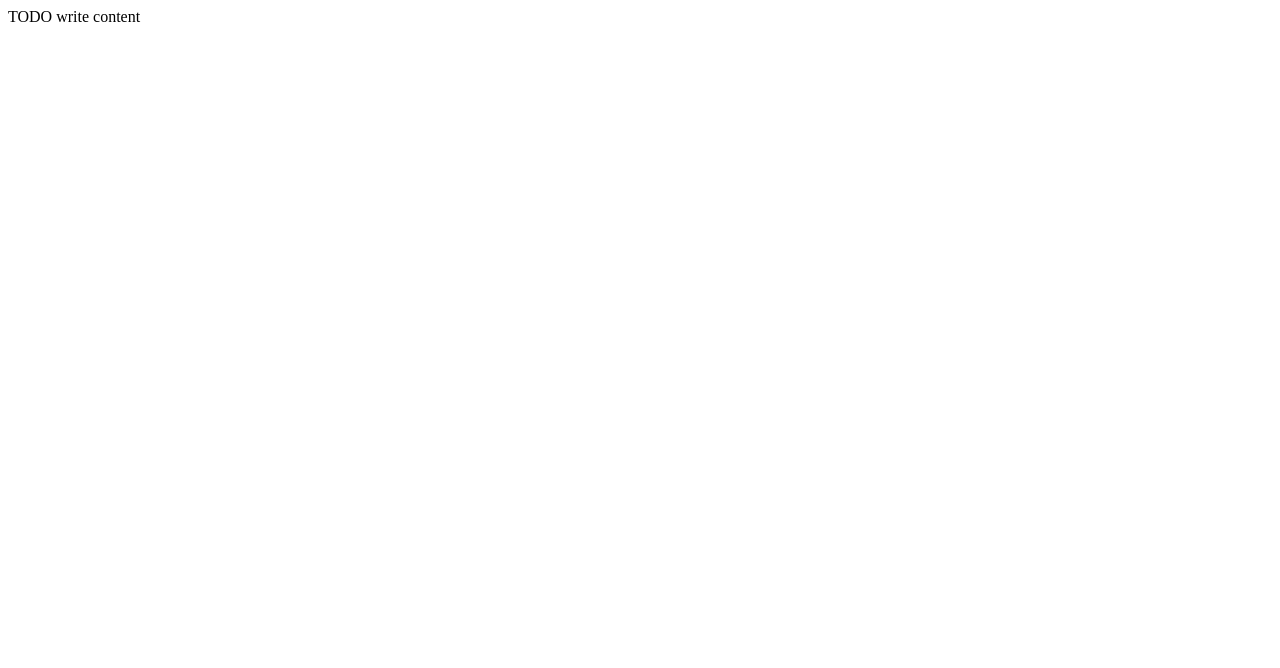
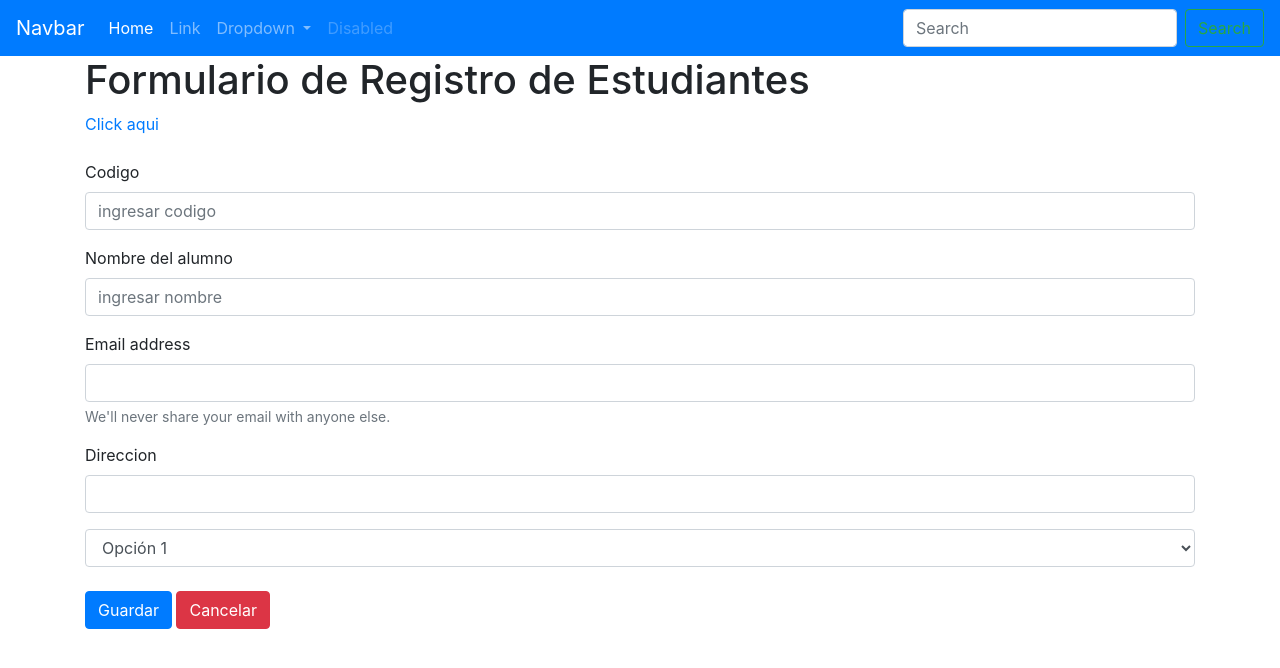
Before and after one commit to wallyr12/ejemplo_git, a plain HTML site: page web/index.html in a window 1280 px wide. Drawn offline with nearby package versions, Linux system fonts and the light colour scheme.

Commit message:
actualizacion de datos

```diff
--- a/web/index.html
+++ b/web/index.html
@@ -5,11 +5,80 @@ Click nbfs://nbhost/SystemFileSystem/Templates/JSP_Servlet/Html.html to edit thi
 -->
 <html>
     <head>
-        <title>TODO supply a title</title>
+        <title>PrograII - App Web</title>
         <meta charset="UTF-8">
         <meta name="viewport" content="width=device-width, initial-scale=1.0">
+        <link rel="stylesheet" href="https://cdn.jsdelivr.net/npm/bootstrap@4.6.2/dist/css/bootstrap.min.css" integrity="sha384-xOolHFLEh07PJGoPkLv1IbcEPTNtaed2xpHsD9ESMhqIYd0nLMwNLD69Npy4HI+N" crossorigin="anonymous">
+        <script src="https://cdn.jsdelivr.net/npm/bootstrap@4.6.2/dist/js/bootstrap.bundle.min.js" integrity="sha384-Fy6S3B9q64WdZWQUiU+q4/2Lc9npb8tCaSX9FK7E8HnRr0Jz8D6OP9dO5Vg3Q9ct" crossorigin="anonymous"></script>
     </head>
     <body>
-        <div>TODO write content</div>
+    <nav class="navbar navbar-expand-lg navbar-dark bg-primary">
+        <a class="navbar-brand" href="#">Navbar</a>
+        <button class="navbar-toggler" type="button" data-toggle="collapse" data-target="#navbarSupportedContent" aria-controls="navbarSupportedContent" aria-expanded="false" aria-label="Toggle navigation">
+          <span class="navbar-toggler-icon"></span>
+        </button>
+
+    <div class="collapse navbar-collapse" id="navbarSupportedContent">
+        <ul class="navbar-nav mr-auto">
+          <li class="nav-item active">
+            <a class="nav-link" href="#">Home <span class="sr-only">(current)</span></a>
+          </li>
+          <li class="nav-item">
+            <a class="nav-link" href="#">Link</a>
+          </li>
+          <li class="nav-item dropdown">
+            <a class="nav-link dropdown-toggle" href="#" role="button" data-toggle="dropdown" aria-expanded="false">
+              Dropdown
+            </a>
+            <div class="dropdown-menu">
+              <a class="dropdown-item" href="#">Action</a>
+              <a class="dropdown-item" href="#">Another action</a>
+              <div class="dropdown-divider"></div>
+              <a class="dropdown-item" href="#">Something else here</a>
+            </div>
+          </li>
+          <li class="nav-item">
+            <a class="nav-link disabled">Disabled</a>
+          </li>
+        </ul>
+        <form class="form-inline my-2 my-lg-0">
+          <input class="form-control mr-sm-2" type="search" placeholder="Search" aria-label="Search">
+          <button class="btn btn-outline-success my-2 my-sm-0" type="submit">Search</button>
+        </form>
+      </div>
+    </nav>
+
+
+    <div class="container">
+
+        <h1>Formulario de Registro de Estudiantes</h1>
+        <a href="NewServlet" > Click aqui </a><br><br>
+        <form action="NewServlet">
+            <div class="form-group">
+                <label for="exampleInputName">Codigo</label>
+                <input class="form-control" type="text" placeholder="ingresar codigo" name="codigo" >
+            </div>
+            <div class="form-group">
+                <label for="exampleInputName">Nombre del alumno</label>
+                <input class="form-control" type="text" placeholder="ingresar nombre" name="nombre" >
+            </div>
+            <div class="form-group">
+              <label for="exampleInputEmail1">Email address</label>
+              <input type="email" class="form-control" id="exampleInputEmail1" aria-describedby="emailHelp" name="correo" >
+              <small id="emailHelp" class="form-text text-muted">We'll never share your email with anyone else.</small>
+            </div>
+            <div class="form-group">
+              <label for="exampleInputPassword1">Direccion</label>
+              <input type="text" class="form-control" id="exampleInputDireccion" name="direccion" >
+            </div>
+
+            <select class="form-control" name="opcion">
+                <option value="1">Opción 1</option>
+                <option value="2">Opción 2</option>
+            </select><br>
+            <button type="submit" class="btn btn-primary">Guardar</button>
+            <button type="button" class="btn btn-danger">Cancelar</button>
+        </form>
+    </div>
     </body>
 </html>
```
